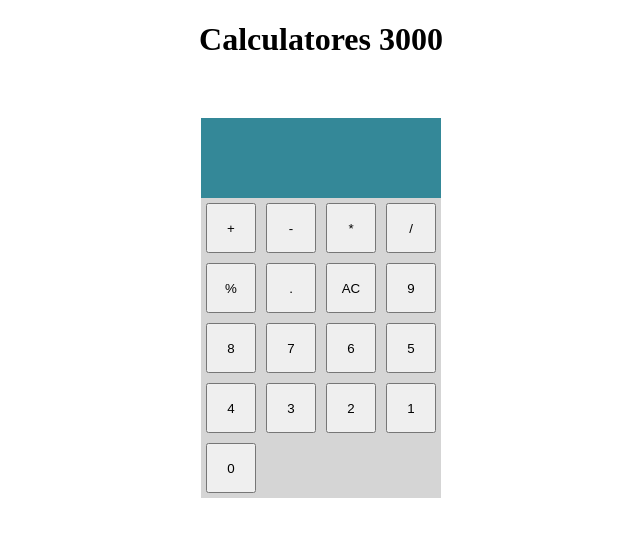
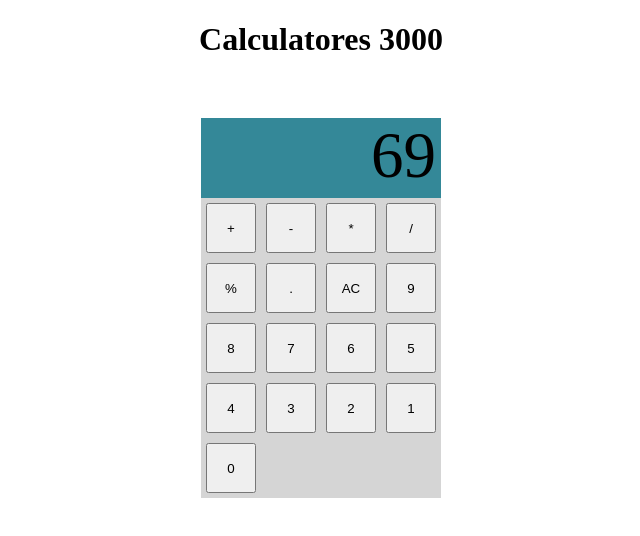
Before and after one commit to QwEekYhyo/js-calculator, a plain HTML site: page index.html in a window 1280 px wide. Shown: the whole page, without its empty margins (319-959 px from the left). Drawn offline with Linux system fonts and the light colour scheme.

Commit message:
working on screen

```diff
--- a/script.js
+++ b/script.js
@@ -1,3 +1,8 @@
+function printOnScreen(thing) {
+    screen = document.getElementById("screen")
+    screen.innerHTML = "<p>" + String(thing) + "</p>";
+}
+
 const op = ["AC", ".", "%", "/", "*", "-", "+"]
 const tchoin = [...Array(10).keys()]
 
@@ -9,3 +14,5 @@ for (let i = keys.length - 1; i >= 0; i--) {
     temp = "<button>" + keys[i] + "</button>"
     document.getElementById("calculator").innerHTML += temp
 }
+
+printOnScreen(69)
--- a/style.css
+++ b/style.css
@@ -8,6 +8,13 @@ h1 {
     height: 80px;
     margin: auto;
     background-color: #348898;
+}
+
+#screen * {
+    float: right;
+    font-size: 65px;
+    margin: auto;
+    margin-right: 5px;
 }
 
 #calculator {
```
